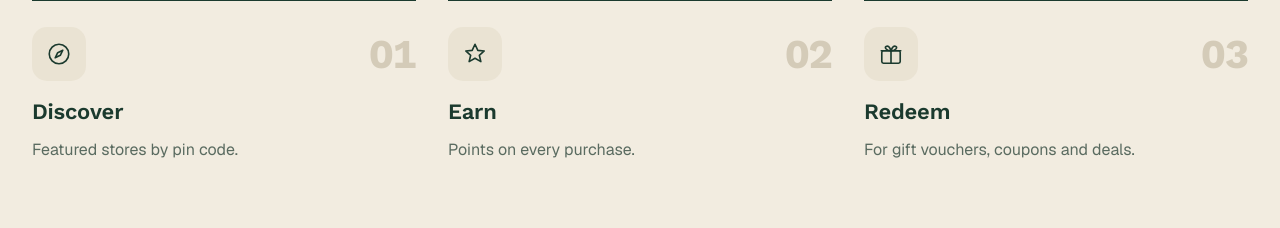
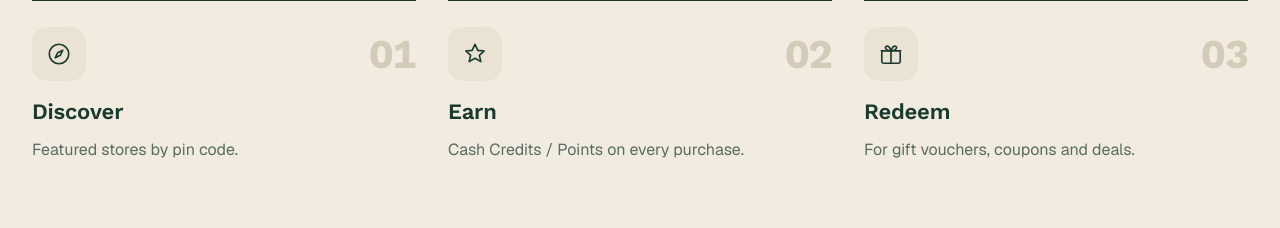
Before and after one commit to shreyash-droid/Fulcrum_Landing, a Next.js app: page / in a window 1280 px wide. Shown: the part 6360-6588 px from the top of the page. Built offline with nearby package versions, Linux system fonts and the light colour scheme; no server answers; a web font is replaced by a local one.

Commit message:
final touch

```diff
--- a/app/components/Footer.jsx
+++ b/app/components/Footer.jsx
@@ -8,7 +8,7 @@ export default function Footer() {
               <img className="footer-mark" src="/assets/logo-mark.svg" alt="" width="30" height="31" />
               Fulcrum<span className="dot">.</span>
             </div>
-            <p>The Mini CRM for retail businesses and service providers. </p>
+            <p>The mini CRM for retail businesses and service providers. </p>
             <div className="made">Proudly made in India, by Indians, and for Indians.</div>
           </div>
           <div className="footer-col">
--- a/app/components/ForCustomers.jsx
+++ b/app/components/ForCustomers.jsx
@@ -36,7 +36,7 @@ export default function ForCustomers() {
               <span className="cust-step-num">02</span>
             </div>
             <div className="title">Earn</div>
-            <div className="body">Points on every purchase.</div>
+            <div className="body">Cash Credits / Points on every purchase.</div>
           </article>
           <article className="cust-step reveal" style={{ transitionDelay: ".12s" }}>
             <div className="cust-step-head">
```
